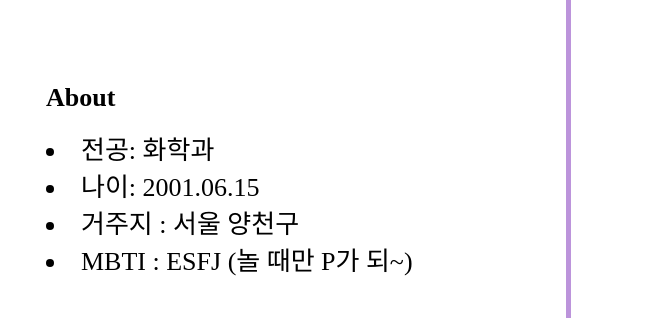
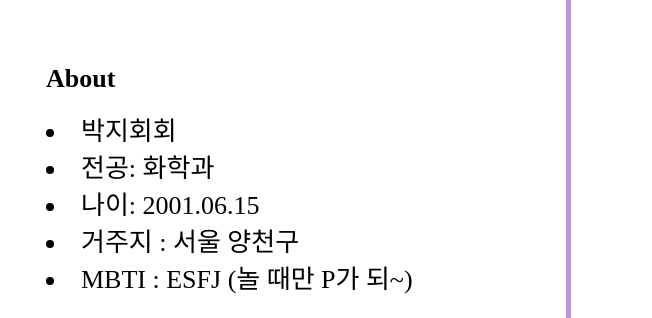
Before and after one commit to jihoi0615/Jihoi-s-Profile, a plain HTML site: page index.html in a window 1280 px wide. Shown: the part 152-470 px from the top of the page, 519-1171 px from the left. Drawn offline with Linux system fonts and the light colour scheme; a web font is replaced by a local one.

Commit message:
add name

```diff
--- a/index.html
+++ b/index.html
@@ -25,6 +25,7 @@
         </div>
         <div class="text">
           <h3 style="line-height: 10px;">About</h3>
+          <li>박지회회</li>
           <li>전공: 화학과</li>
           <li>나이: 2001.06.15</li>
           <li>거주지 : 서울 양천구</li>
```
